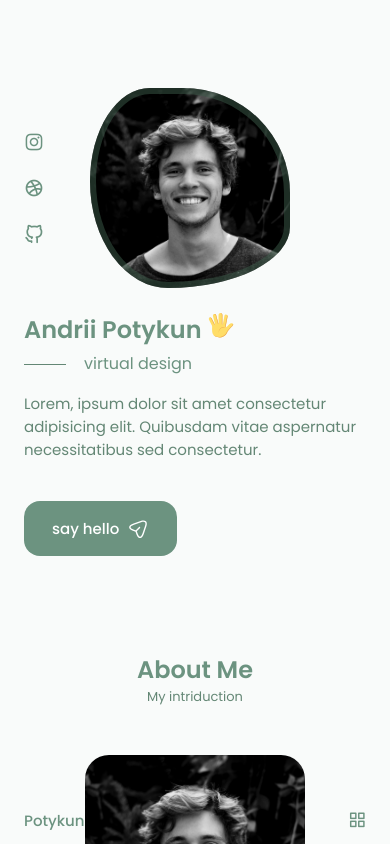
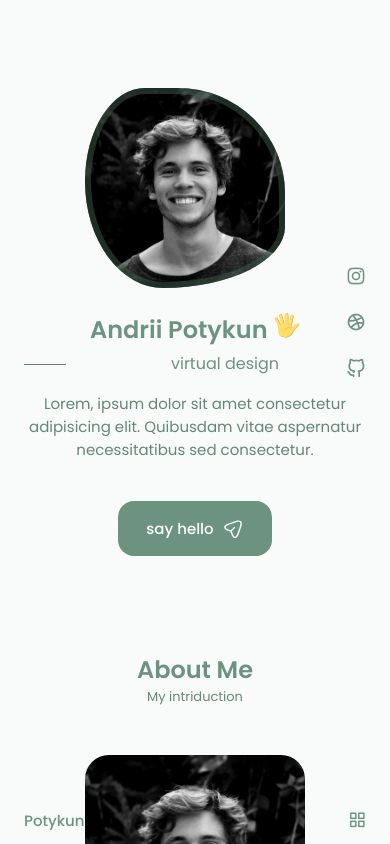
Before and after one commit to Potykun/my-portfolio, a React (Create React App) app: page / in a window 390 px wide. Shown: the top 844 px of the page. Built offline with nearby package versions, Linux system fonts and the light colour scheme.

Commit message:
edit first screen

```diff
--- a/src/components/Home/home.css
+++ b/src/components/Home/home.css
@@ -135,7 +135,8 @@
 
 @media screen and (max-width: 768px) {
 	.home__content {
-		grid-template-columns: 0.5fr 3fr;
+		/* grid-template-columns: 0.5fr 3fr; */
+		grid-template-columns: 1fr;
 		padding-top: 3.5rem;
 	}
 	.home__img {
@@ -144,16 +145,25 @@
 		width: 200px;
 		height: 200px;
 		box-shadow: inset 0 0 0 6px rgba(60, 92, 74, 0.5);
+		justify-self: center;
 	}
 	.home__data {
 		grid-column: 1/3;
+		text-align: center;
 	}
 	.home__scroll {
 		display: none;
 	}
+	.home__social {
+		position: absolute;
+		justify-self: end;
+	}
 }
 
 @media screen and (max-width: 350px) {
+	.home__content {
+		grid-template-columns: auto 1fr;
+	}
 	.home__img {
 		width: 180px;
 		height: 180px;
@@ -162,4 +172,8 @@
 		width: 22px;
 		height: 22px;
 	}
+	.home__social {
+		position: static;
+		justify-self: start;
+	}
 }
```
